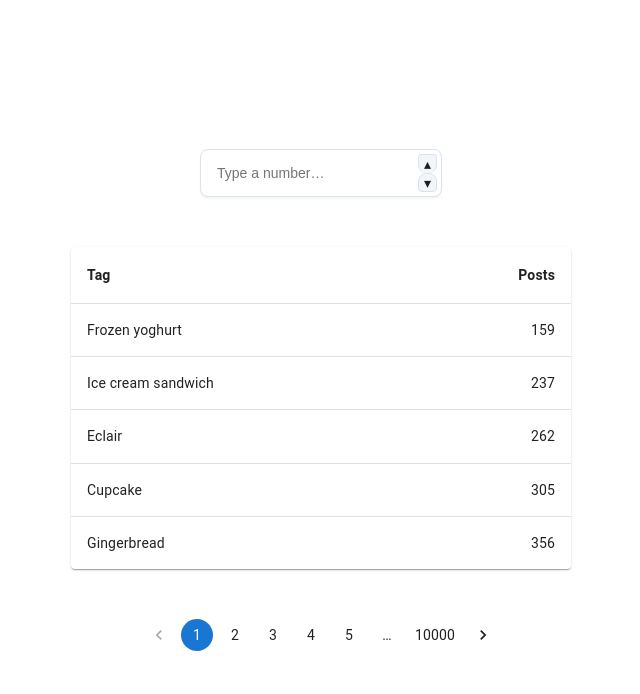
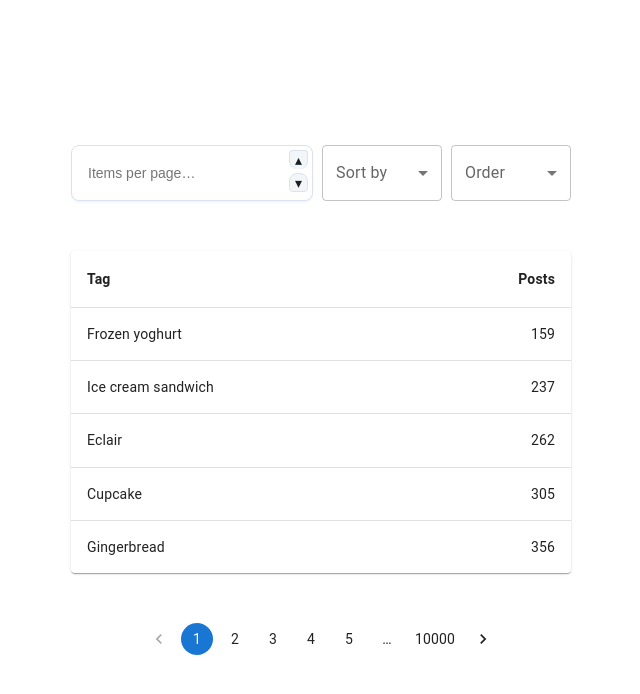
Before and after one commit to ddmuzyk/stack-interface, a React (Vite) app: page / in a window 1280 px wide. Shown: the top 694 px of the page, without its empty margins (319-959 px from the left). Built offline with nearby package versions, Linux system fonts and the light colour scheme.

Commit message:
added select components

```diff
--- a/src/App.css
+++ b/src/App.css
@@ -21,3 +21,10 @@ main {
 .table {
   width: 50%;
 }
+
+.controls-container {
+  display: flex;
+  justify-content: space-between;
+  max-width: 500px;
+  width: 100%;
+}
--- a/src/App.jsx
+++ b/src/App.jsx
@@ -3,6 +3,8 @@ import './App.css'
 import { CircularProgress, Pagination, TablePagination } from '@mui/material'
 import BasicTable from './components/Table/Table'
 import NumberInputBasic from './components/Input/NumberInput'
+import Sort from './components/Sort/Sort'
+import BasicSelect from './components/Select/Select'
 
 function App() {
   const [page, setPage] = useState(1)
@@ -30,14 +32,12 @@ function App() {
   }
   , [page])
 
-  useEffect(() => {
-
-  }, )
-
   return (
     <main>
-      <div>
+      <div className='controls-container'>
         <NumberInputBasic/>
+        <BasicSelect label='Sort by' values={['Popular', 'Activity', 'Name']}/>
+        <BasicSelect label='Order' values={['Ascending', 'Descending']}/>
       </div>
       {isLoading ? <CircularProgress
         sx={{
--- a/src/components/Input/NumberInput.jsx
+++ b/src/components/Input/NumberInput.jsx
@@ -33,7 +33,7 @@ export default function NumberInputBasic() {
   return (
     <NumberInput
       aria-label="Demo number input"
-      placeholder="Type a number…"
+      placeholder="Items per page…"
       value={value}
       onChange={(event, val) => setValue(val)}
       min={1}
--- /dev/null
+++ b/src/components/Select/Select.jsx
@@ -0,0 +1,33 @@
+import * as React from 'react';
+import Box from '@mui/material/Box';
+import InputLabel from '@mui/material/InputLabel';
+import MenuItem from '@mui/material/MenuItem';
+import FormControl from '@mui/material/FormControl';
+import Select from '@mui/material/Select';
+
+export default function BasicSelect({label, values}) {
+  const [choice, setChoice] = React.useState('');
+
+  const handleChange = (event) => {
+    setChoice(event.target.value);
+  };
+
+  return (
+    <Box sx={{ minWidth: 120 }}>
+      <FormControl fullWidth>
+        <InputLabel id="demo-simple-select-label">{label}</InputLabel>
+        <Select
+          labelId="demo-simple-select-label"
+          id="demo-simple-select"
+          value={choice}
+          label={label}
+          onChange={handleChange}
+        > {values.map((value, i) => {
+          return <MenuItem key={i} value={value}>{value}</MenuItem>
+          })
+        }
+        </Select>
+      </FormControl>
+    </Box>
+  );
+}
--- /dev/null
+++ b/src/components/Sort/Sort.css
@@ -0,0 +1,4 @@
+.sort-icon {
+  width: 50px;
+  cursor: pointer;
+}
--- /dev/null
+++ b/src/components/Sort/Sort.jsx
@@ -0,0 +1,10 @@
+import React from "react";
+import "./Sort.css";
+
+const Sort = () => {
+  return (
+    <svg className="sort-icon" viewBox="0 0 24 24" fill="none" xmlns="http://www.w3.org/2000/svg"><g id="SVGRepo_bgCarrier" stroke-width="0"></g><g id="SVGRepo_tracerCarrier" stroke-linecap="round" stroke-linejoin="round"></g><g id="SVGRepo_iconCarrier"> <path d="M20 10.875C20.3013 10.875 20.5733 10.6948 20.6907 10.4173C20.8081 10.1399 20.7482 9.81916 20.5384 9.60289L16.5384 5.47789C16.3972 5.33222 16.2029 5.25 16 5.25C15.7971 5.25 15.6029 5.33222 15.4616 5.47789L11.4616 9.60289C11.2519 9.81916 11.1919 10.1399 11.3093 10.4173C11.4268 10.6948 11.6988 10.875 12 10.875H15.25V18C15.25 18.4142 15.5858 18.75 16 18.75C16.4142 18.75 16.75 18.4142 16.75 18L16.75 10.875H20Z" fill="#1C274C"></path> <path opacity="0.5" d="M12 13.125C12.3013 13.125 12.5733 13.3052 12.6907 13.5827C12.8081 13.8601 12.7482 14.1808 12.5384 14.3971L8.53844 18.5221C8.39719 18.6678 8.20293 18.75 8.00002 18.75C7.79711 18.75 7.60285 18.6678 7.46159 18.5221L3.46159 14.3971C3.25188 14.1808 3.19192 13.8601 3.30934 13.5827C3.42676 13.3052 3.69877 13.125 4.00002 13.125H7.25002L7.25002 6C7.25002 5.58579 7.5858 5.25 8.00002 5.25C8.41423 5.25 8.75002 5.58579 8.75002 6L8.75002 13.125L12 13.125Z" fill="#1C274C"></path> </g></svg>
+  )
+}
+
+export default Sort;
```
